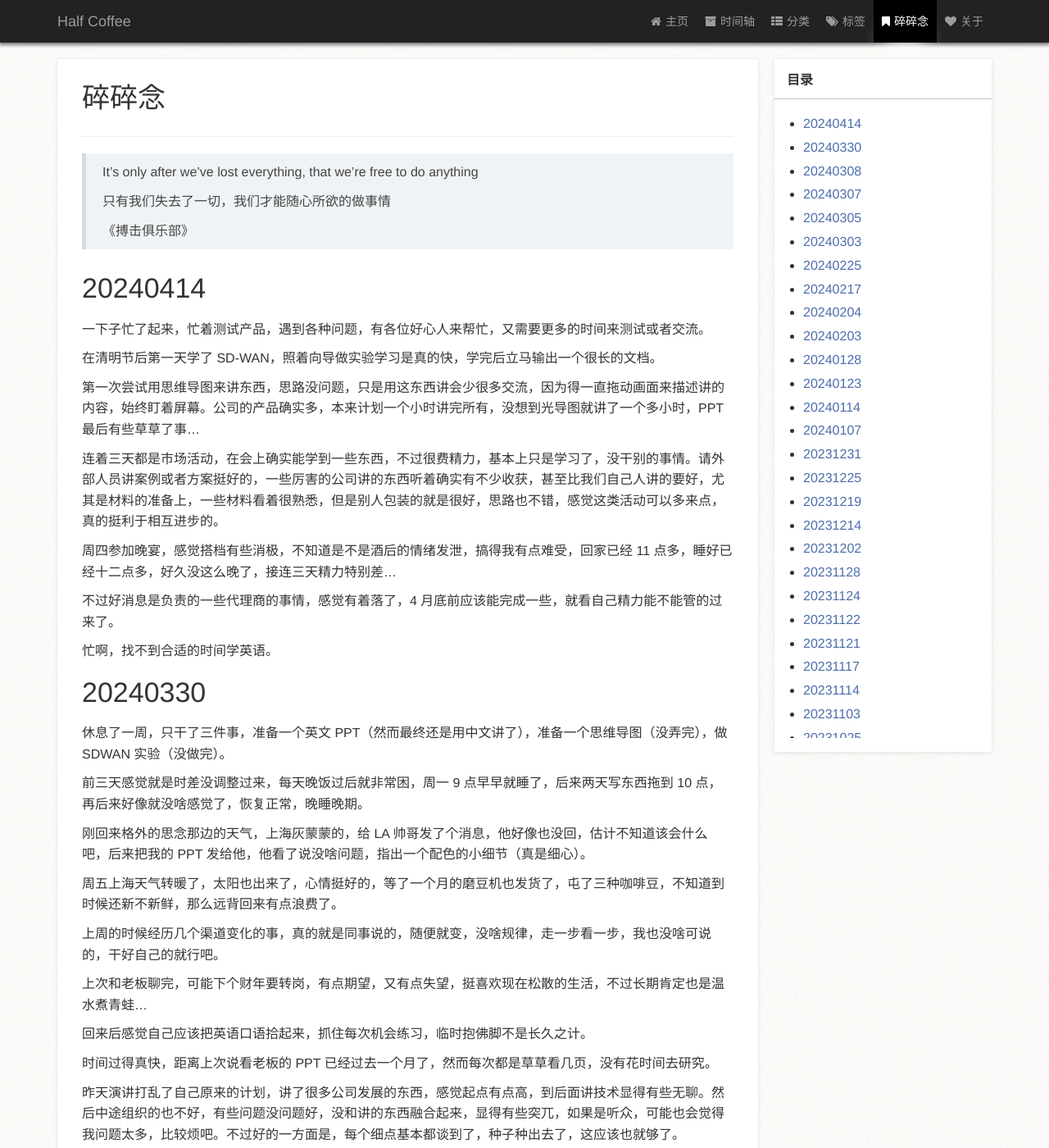
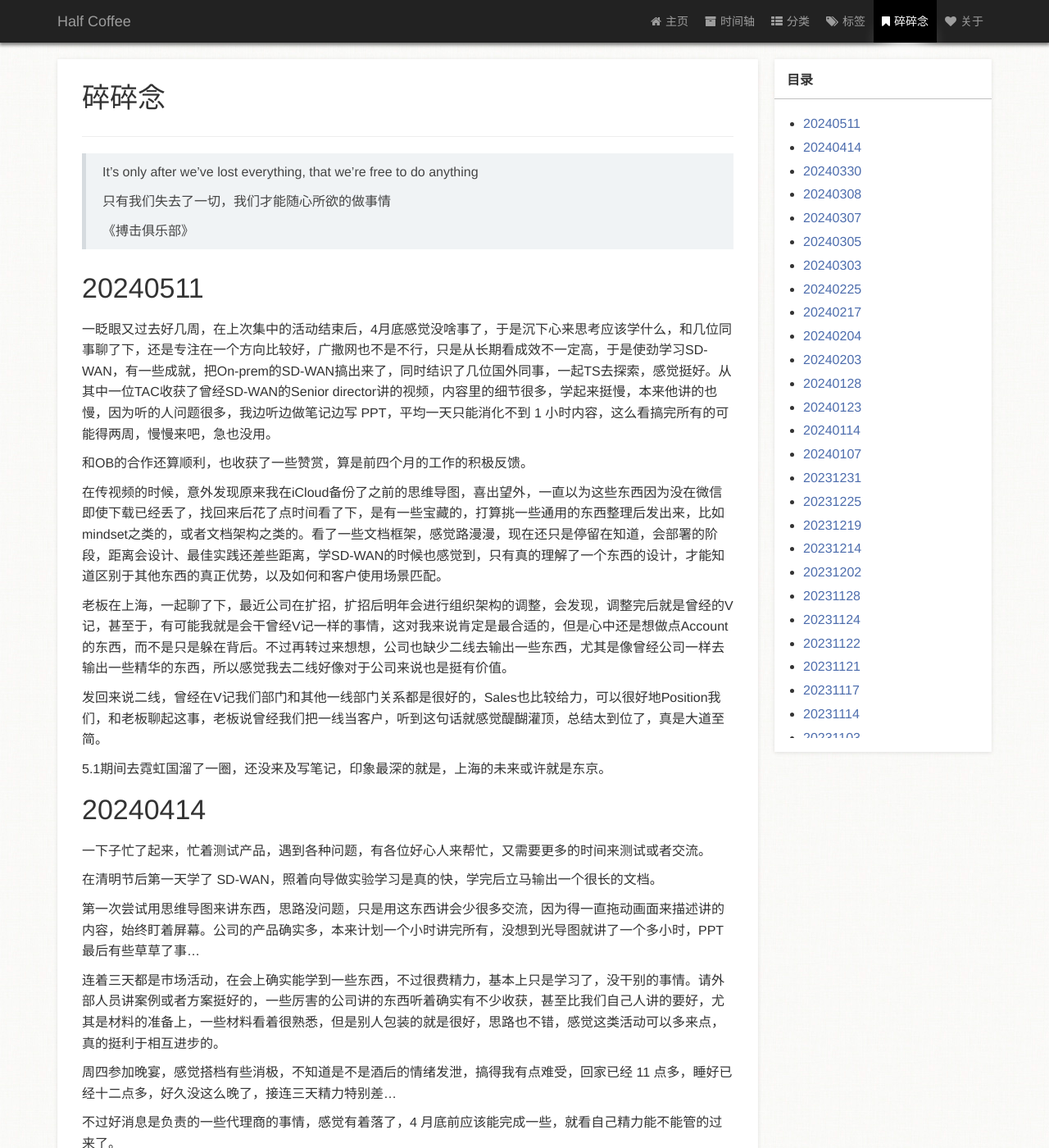
Before and after one commit to zm1990s/halfcoffee, a Jekyll site: the page built from page/3碎碎念.md, in a window 1280 px wide and 1400 px high. Shown: the whole window at 82% size. Built offline with Jekyll 4.4.1, drawn with Linux system fonts in a browser that asks for light colours; a style sheet for code colours, icons or effects is not loaded.

Commit message:
20240511

```diff
--- a/page/3碎碎念.md
+++ b/page/3碎碎念.md
@@ -13,6 +13,22 @@ type: page
 > 只有我们失去了一切，我们才能随心所欲的做事情
 >
 > 《搏击俱乐部》
+
+
+
+# 20240511
+
+一眨眼又过去好几周，在上次集中的活动结束后，4月底感觉没啥事了，于是沉下心来思考应该学什么，和几位同事聊了下，还是专注在一个方向比较好，广撒网也不是不行，只是从长期看成效不一定高，于是使劲学习SD-WAN，有一些成就，把On-prem的SD-WAN搞出来了，同时结识了几位国外同事，一起TS去探索，感觉挺好。从其中一位TAC收获了曾经SD-WAN的Senior director讲的视频，内容里的细节很多，学起来挺慢，本来他讲的也慢，因为听的人问题很多，我边听边做笔记边写 PPT，平均一天只能消化不到 1 小时内容，这么看搞完所有的可能得两周，慢慢来吧，急也没用。
+
+和OB的合作还算顺利，也收获了一些赞赏，算是前四个月的工作的积极反馈。
+
+在传视频的时候，意外发现原来我在iCloud备份了之前的思维导图，喜出望外，一直以为这些东西因为没在微信即使下载已经丢了，找回来后花了点时间看了下，是有一些宝藏的，打算挑一些通用的东西整理后发出来，比如mindset之类的，或者文档架构之类的。看了一些文档框架，感觉路漫漫，现在还只是停留在知道，会部署的阶段，距离会设计、最佳实践还差些距离，学SD-WAN的时候也感觉到，只有真的理解了一个东西的设计，才能知道区别于其他东西的真正优势，以及如何和客户使用场景匹配。
+
+老板在上海，一起聊了下，最近公司在扩招，扩招后明年会进行组织架构的调整，会发现，调整完后就是曾经的V记，甚至于，有可能我就是会干曾经V记一样的事情，这对我来说肯定是最合适的，但是心中还是想做点Account的东西，而不是只是躲在背后。不过再转过来想想，公司也缺少二线去输出一些东西，尤其是像曾经公司一样去输出一些精华的东西，所以感觉我去二线好像对于公司来说也是挺有价值。
+
+发回来说二线，曾经在V记我们部门和其他一线部门关系都是很好的，Sales也比较给力，可以很好地Position我们，和老板聊起这事，老板说曾经我们把一线当客户，听到这句话就感觉醍醐灌顶，总结太到位了，真是大道至简。
+
+5.1期间去霓虹国溜了一圈，还没来及写笔记，印象最深的就是，上海的未来或许就是东京。
 
 # 20240414
 
```
